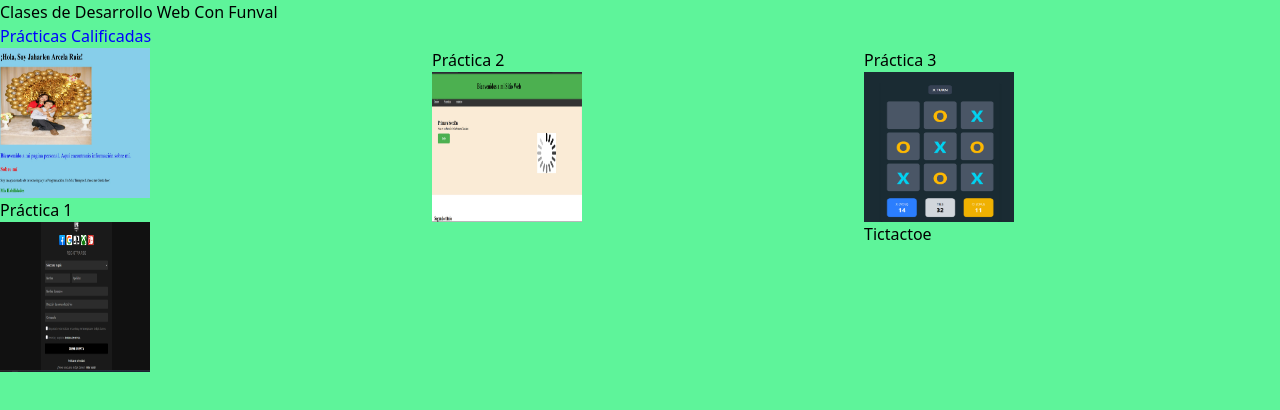
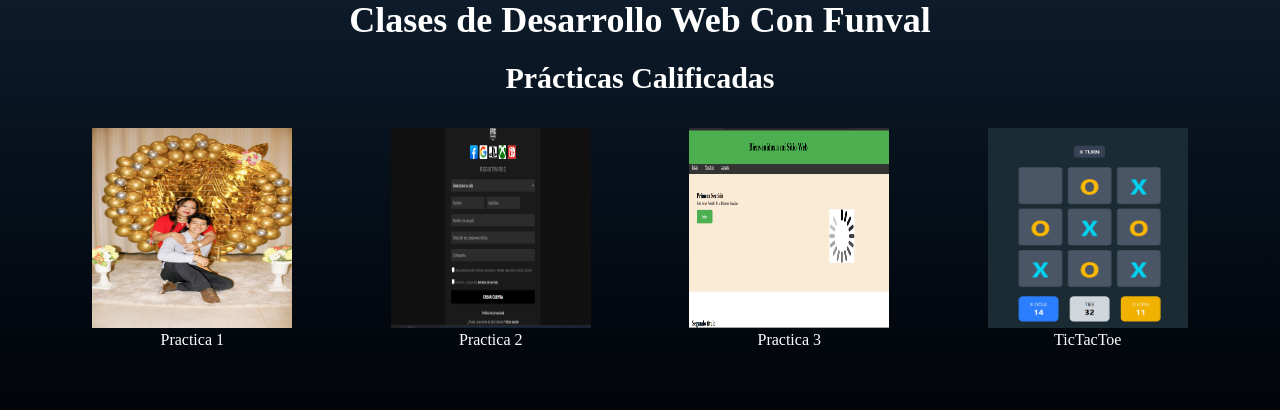
Before and after one commit to JaharlenEmanuel/funval, a website: page index.html in a window 1280 px wide. Drawn offline with Linux system fonts and the light colour scheme.

Commit message:
TictacToe

```diff
--- a/index.html
+++ b/index.html
@@ -5,42 +5,58 @@
     <meta name="viewport" content="width=device-width, initial-scale=1.0" />
     <title>Funval</title>
     <link rel="stylesheet" href="./output.css" />
-    <link rel="stylesheet" href="style.css" />
   </head>
-  <body>
-    <h1>Clases de Desarrollo Web Con Funval</h1>
-    <h2>Prácticas Calificadas</h2>
-    <section class="practica grid-cols-3">
-      <a href="./dia 2/Practica1/index.html"
-        ><img
-          src="./img-main/practica1.jpeg"
-          alt="Imagen de la practica1"
-        />Práctica 1</a
-      >
+  <body
+    class="h-screen bg-gradient-to-b from-[#0d1b2a] to-black text-white font-[orbitron]"
+  >
+    <header class="h-[5%] flex justify-center items-center flex-col">
+      <h1 class="font-bold text-4xl">Clases de Desarrollo Web Con Funval</h1>
+    </header>
+    <div class="flex justify-center items-center flex-col gap-8 h-[90%] p-5">
+      <h2 class="font-bold text-3xl">Prácticas Calificadas</h2>
+      <div class="practica w-[95%] h-[95%] grid grid-cols-4 gap-4">
+        <!-- Practica1 -->
+        <div class="col-span-1 w-full">
+          <div class="flex justify-center items-center flex-col">
+            <a href="./dia 2/Practica1/index.html"
+              ><img src="./dia 2/Practica1/img/selfie.jpeg" class="size-50"
+            /></a>
+            <a href="./dia 2/Practica1/index.html">Practica 1</a>
+          </div>
+        </div>
+        <!-- Practica2 -->
+        <div class="col-span-1 w-full">
+          <div class="flex justify-center items-center flex-col">
+            <a href="./dia3/Practica2/index.html"
+              ><img src="./img-main/practica2.jpeg" class="size-50"
+            /></a>
+            <a href="./dia3/Practica2/index.html">Practica 2</a>
+          </div>
+        </div>
+        <!-- practica3 -->
+        <div class="col-span-1 w-full">
+          <div class="flex justify-center items-center flex-col">
+            <a href="./dia 4/practica3/index.html"
+              ><img src="./dia 4/practica3/img/practica3.jpeg" class="size-50"
+            /></a>
+            <a href="./dia 4/practica3/index.html">Practica 3</a>
+          </div>
+        </div>
+        <!-- practica 4 -->
+        <div class="col-span-1 w-full">
+          <div class="flex justify-center items-center flex-col">
+            <a href="./tictactoe/index.html"
+              ><img src="./tictactoe/image/tictactoe.jpeg" class="size-50"
+            /></a>
+            <a href="./tictactoe/index.html">TicTacToe</a>
+          </div>
+        </div>
+        <!-- practica 5 -->
 
-      <a href="./dia3/Practica2/index.html"
-        ><img
-          src="./img-main/practica2.jpeg"
-          alt=""
-          href="./dia3/Practica2/index.html"
-        />Práctica 2</a
-      >
+        <!-- practica 6 -->
 
-      <a href="./dia 4/practica3/index.html"
-        ><img
-          src="./dia 4/practica3/img/practica3.jpeg"
-          alt=""
-          href="./dia 4/practica3/index.html"
-        />Práctica 3</a
-      >
-
-      <a href="./tictactoe/index.html"
-        ><img
-          src="./tictactoe/image/tictactoe.jpeg"
-          alt=""
-          href="./tictactoe/index.html"
-        />Tictactoe</a
-      >
-    </section>
+        <!-- practica 7 -->
+      </div>
+    </div>
   </body>
 </html>
```
Also changed, not shown: output.css.
